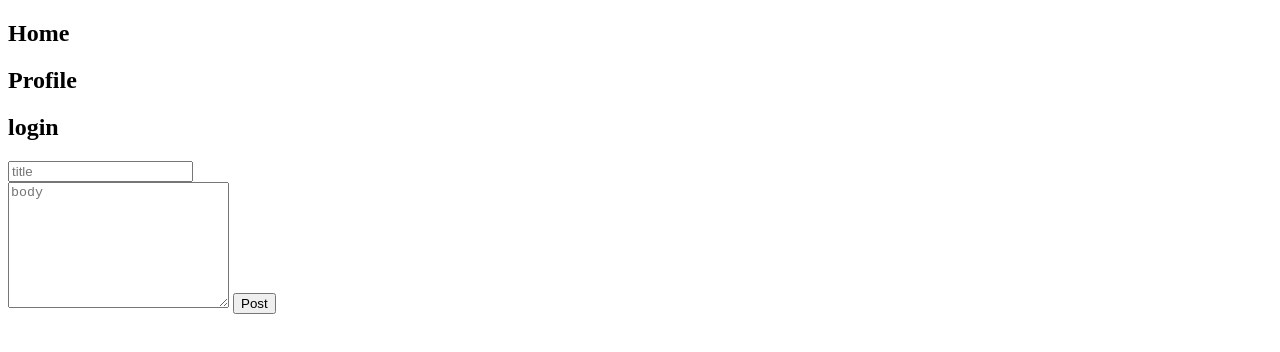
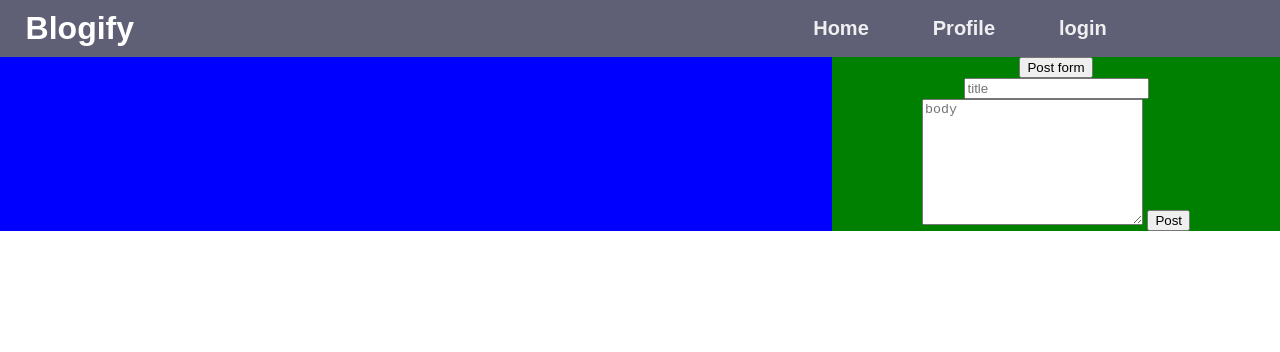
Before and after one commit to Dave-mash/flask-blog-ui, a website: page public/index.html in a window 1280 px wide. Drawn offline with nearby package versions, Linux system fonts and the light colour scheme; no server answers.

Commit message:
styled the home page navigation bar

```diff
--- /dev/null
+++ b/public/css/index.css
@@ -0,0 +1,58 @@
+body {
+    margin: 0;
+    font-family: sans-serif;
+}
+
+h1 {
+    margin: 0.8% 2%;
+}
+
+header {
+    background: rgba(10, 10, 44, 0.651);
+    color: #fff;
+    display: flex;
+    justify-content: space-between;
+}
+
+.nav_bar_section {
+    display: flex;
+    width: 50%;
+    justify-content: center;
+    align-items: center;
+}
+
+.nav_bar_section h2 {
+    margin: 0 5%;
+    opacity: .9;
+    font-size: 20px;
+}
+
+.nav_bar_section h2:hover {
+    opacity: 1;
+}
+
+a, #topic_id {
+    cursor: pointer;
+}
+
+.container-wrapper {
+    display: flex;
+    justify-content: center;
+    background: red;
+}
+
+.container {
+    flex: 60%;
+    background: blue;
+    text-align: center;
+}
+
+.post_blog_form {
+    flex: 30%;
+    text-align: center;
+    background: green;
+}
+
+#author_name {
+    color: rgba(10, 10, 44, 0.651);
+}
--- a/public/index.html
+++ b/public/index.html
@@ -5,34 +5,36 @@
     <meta charset="UTF-8">
     <meta name="viewport" content="width=device-width, initial-scale=1.0">
     <meta http-equiv="X-UA-Compatible" content="ie=edge">
-    <style>
-        a, #topic_id {
-            cursor: pointer;
-        }
-        #author_name {
-            color: blue;
-        }
-
-    </style>
+    <link rel="stylesheet" href="./css/index.css">
     <title>Flask Blog</title>
 </head>
 
 <body>
     <header>
-        <span id="login_prompt"></span>
-        <span id="message"></span>
+        <h1>Blogify</h1>
+        <div class="nav_bar_section">
             <h2 id="home"><a id="home_anchor_tag">Home</a></h2>
             <h2 id="profile"><a id="profile_anchor_tag">Profile</a></h2>
             <h2 id="h2"><a id="log_state"></a></h2>
+        </div>
     </header>
+    <div class="container-wrapper">
         <div class="container">
+            <div class="span_message">
+                <span id="login_prompt"></span>
+                <span id="message"></span>
+            </div>
             <div class="post_container"></div>
+        </div>
+        <div class="post_blog_form">
+            <button>Post form</button>
             <form id="post_form">
                 <input type="text" name="title" placeholder="title" id="post_title"><br />
                 <textarea name="textarea" placeholder="body" id="post_body" cols="25" rows="8"></textarea>
                 <button>Post</button>
             </form>
             <span id="span"></span>
+        </div>
     </div>
 
     <script src="/socket.io/socket.io.js"></script>
--- a/public/utils/profile.js
+++ b/public/utils/profile.js
@@ -30,6 +30,7 @@ fetch(`${fetchUrl}/profile/${store.id}`, {
         let details = `
             <h3>${jsonResponse.user.username}</h3>
             <img id='img' src='../images/${jsonResponse.user.image}' style='width:100px;length:100px;'/><br />
+            <input type='file' capture/>
             <form name="update_user_form" id="update_user_form">
                 <input id='first_name' type='text' value=${jsonResponse.user.first_name} required/><br />
                 <input id='last_name' type='text' value=${jsonResponse.user.last_name} required/><br />
@@ -57,9 +58,9 @@ fetch(`${fetchUrl}/profile/${store.id}`, {
             "username": userName.value,
             "password": 'old',
             "confirm_password": 'new',
-            "image": img.getAttribute('src')
+            "image": "user.png"
         }
-        console.log(updatedObj)
+        console.log(updatedObj['image'])
 
         fName.addEventListener('change', (e) => { updatedObj['first_name'] = e.target.value; });
         lName.addEventListener('change', (e) => { updatedObj['last_name'] = e.target.value; });
```
Also changed, not shown: public/profile.html (+9 -3 lines). Lines whose indentation alone changed are shown as unchanged.
